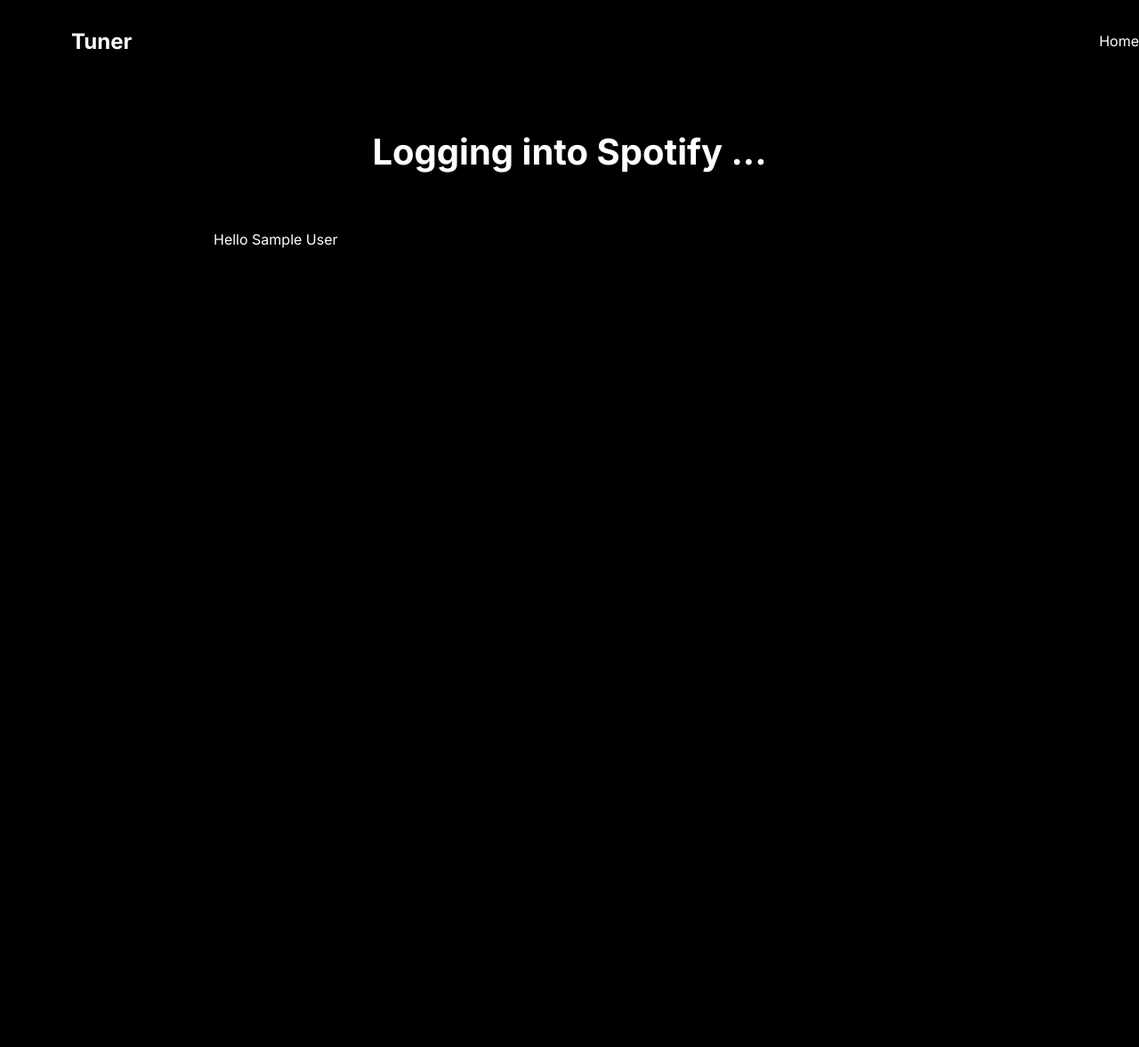
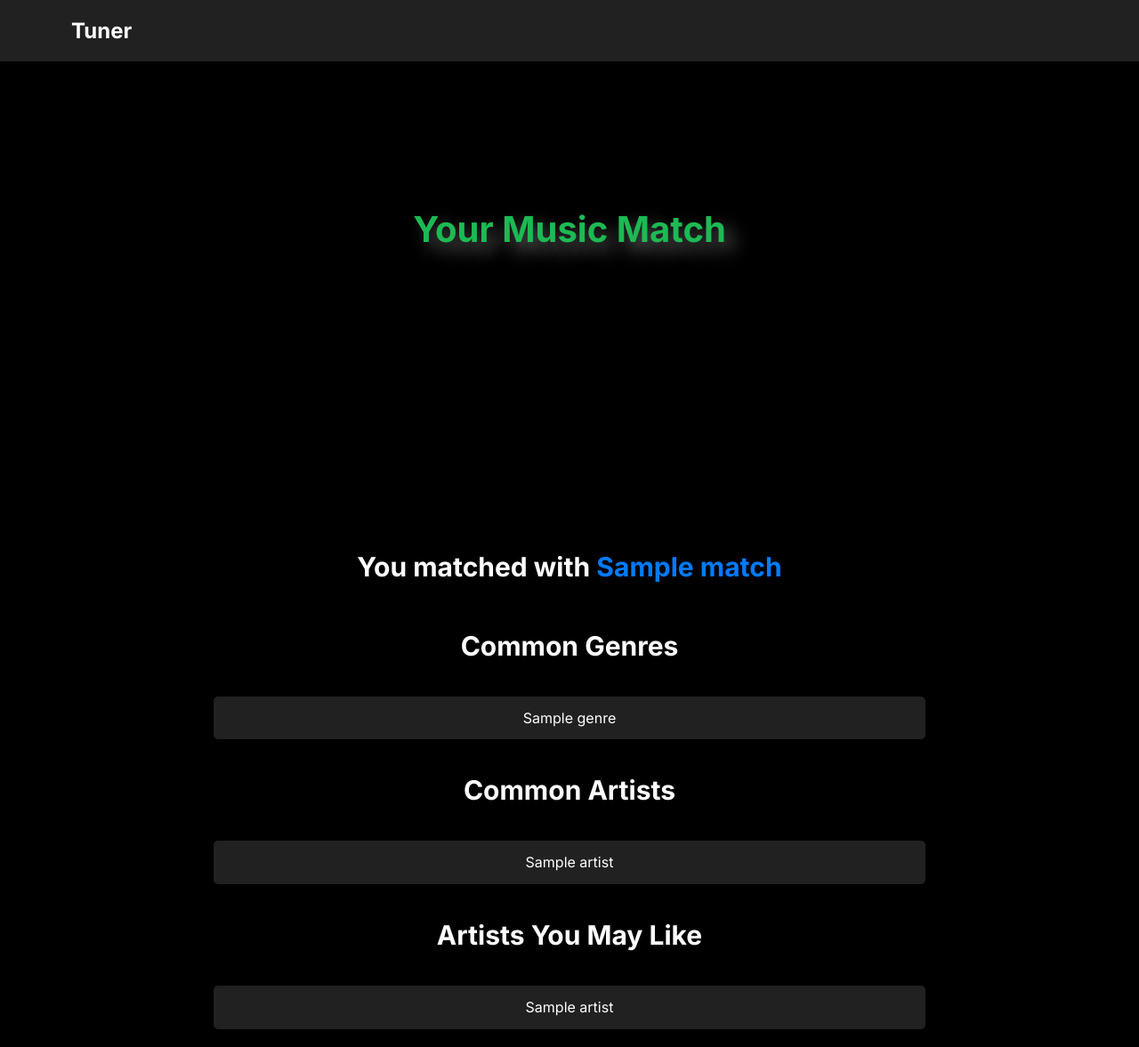
Before and after one commit to BlakeJC94/tuner, a Flask app: template templates/login.html in a window 1280 px wide. Shown: the whole page at 89% size. Before the commit the page ends 279 px from the top, so only its background shows below. Run offline with Flask 3, Linux system fonts and the light colour scheme; the template is opened without the code that fills it: most values are stand-ins (such as "Sample title", 1, 10 or a date in 2020).

Commit message:
Adjust results page

```diff
--- a/app.py
+++ b/app.py
@@ -1,10 +1,7 @@
 import logging
 import os
 
-import spotipy
 from dotenv import load_dotenv
-from spotipy.oauth2 import SpotifyOAuth
-from spotipy.cache_handler import FlaskSessionCacheHandler
 from flask import Flask, render_template, session
 
 from tuner.core import tuner_match
@@ -30,8 +27,16 @@
     match, shared_genres, shared_artists, recommended_artists = tuner_match(session)
     return render_template(
         "login.html",
-        display_name=match["metadata"]["display_name"],
+        match={
+            "name": match["metadata"]["display_name"],
+            "score": match["score"],
+            "profile_link": match["metadata"]["url"],
+            "common_genres": shared_genres,
+            "common_artists": shared_artists,
+            "recommended_artists": recommended_artists,
+        },
     )
 
-if __name__ == '__main__':
-   app.run(debug=True)
+
+if __name__ == "__main__":
+    app.run(debug=True)
--- a/static/index.css
+++ b/static/index.css
@@ -10,7 +10,7 @@
 }
 
 header {
-    background-color: black;
+    background-color: #212121;
     z-index: 1000;
     padding: 20px 40px;
     box-shadow: 0px 4px 12px rgba(0, 0, 0, 0.1);
@@ -21,11 +21,6 @@
     margin: 0;
 }
 
-.hamburger {
-    display: none;
-}
-
-
 .navbar {
     display: flex;
     justify-content: space-between;
@@ -34,7 +29,7 @@
     max-width: 1200px;
     margin: 0 auto;
     width: 100%;
-    padding: 0 20px;
+    padding: 0 40px;
 }
 
 
@@ -68,16 +63,16 @@
 
 /* Hero Section */
 .hero {
-    display: flex;
+    /* display: flex; */
     flex-direction: column;
     align-items: center;
     justify-content: center;
     text-align: center;
-    padding: 100px;
+    padding: 120px;
     background-size: cover;
     background-position: center;
     background-repeat: no-repeat;
-    height: 200px;
+    height: 260px;
     z-index: 1;
 }
 
@@ -129,15 +124,15 @@
     max-width: 800px;
     margin: 0 auto;
     line-height: 1.8;
-    margin-top: 40px;
-    margin-bottom: 60px;
+    margin-top: 20px;
+    margin-bottom: 20px;
 }
 
 .center-justify h1 {
     text-align: center;
-    font-size: 40px;
+    font-size: 30px;
     color: white;
-    padding: 15px;
+    padding: 10px;
 }
 
 .center-justify h2 {
@@ -181,6 +176,30 @@
 .center-justify ul
 .center-justify div {
     text-align: left;
+}
+
+/* Login page */
+.profile-link {
+    color: #007BFF;
+    text-decoration: none;
+    font-weight: bold;
+}
+
+.profile-link:hover {
+    text-decoration: underline;
+}
+
+ul {
+    list-style: none;
+    padding: 0;
+}
+
+ul li {
+    background: #212121;
+    margin: 5px 0;
+    padding: 10px;
+    border-radius: 5px;
+    box-shadow: 0 1px 2px rgba(0, 0, 0, 0.1);
 }
 
 /* File Upload Page */
@@ -438,11 +457,6 @@
         align-items: flex-end;
     }
 
-    /* By default, hide the navigation links */
-    .nav-links {
-        display: flex;
-    }
-
     .nav-links a {
         text-decoration: none;
         color: white;
--- a/templates/base.html
+++ b/templates/base.html
@@ -19,15 +19,10 @@
                 <a href="{{ url_for('home') }}">Tuner</a> <!-- clickable-->
             </div>
 
-            <!-- Hamburger Menu Icon -->
-            <div class="hamburger" onclick="toggleMenu()">
-                &#9776;
-            </div>
-
             <!-- Navigation Links -->
-            <ul class="nav-links">
-                <li><a href="{{ url_for('home') }}">Home</a></li>
-            </ul>
+            <!-- <ul class="nav-links"> -->
+            <!--     <li><a href="{{ url_for('home') }}">Home</a></li> -->
+            <!-- </ul> -->
         </nav>
     </header>
 
--- a/templates/home.html
+++ b/templates/home.html
@@ -6,7 +6,7 @@
 
 <section class="hero">
     <img width="270px" src="{{ url_for('static', filename='img/logo_640.svg') }}">
-    <h1>Discover Spotify users with a similar music taste to you</h1>
+    <h1>Discover Spotify users <br>with a similar music taste to you</h1>
     <!-- <a href="{{ url_for('login') }}" class="cta-button-large">Launch Tuner</a> -->
 </section>
 <section class="center-justify">
--- a/templates/login.html
+++ b/templates/login.html
@@ -4,11 +4,51 @@
 
 {% block content %}
 
+<section class="hero">
+    <!-- <img width="270px" src="{{ url_for('static', filename='img/logo_640.svg') }}"> -->
+    <h1>Your Music Match</h1>
+    <!-- <a href="{{ url_for('login') }}" class="cta-button-large">Launch Tuner</a> -->
+</section>
 <section class="center-justify">
-    <h1>Logging into Spotify ...</h1>
-    <p>
-        Hello {{ display_name }}
-    </p>
+    <div class="container">
+        <!-- Matching Profile Section -->
+        <section class="center-justify">
+            <h2>
+                You matched with
+                <a href="{{ match.profile_link }}" class="profile-link">{{ match.name }}</a>
+            </h2>
+        </section>
+
+        <!-- Common Genres Section -->
+        <div class="section">
+            <h2>Common Genres</h2>
+            <ul>
+                {% for genre in match.common_genres %}
+                <li>{{ genre }}</li>
+                {% endfor %}
+            </ul>
+        </div>
+
+        <!-- Common Artists Section -->
+        <div class="section">
+            <h2>Common Artists</h2>
+            <ul>
+                {% for artist in match.common_artists %}
+                <li>{{ artist }}</li>
+                {% endfor %}
+            </ul>
+        </div>
+
+        <!-- Recommended Artists Section -->
+        <div class="section">
+            <h2>Artists You May Like</h2>
+            <ul>
+                {% for artist in match.recommended_artists %}
+                <li>{{ artist }}</li>
+                {% endfor %}
+            </ul>
+        </div>
+    </div>
 </section>
 
 {% endblock %}
```
